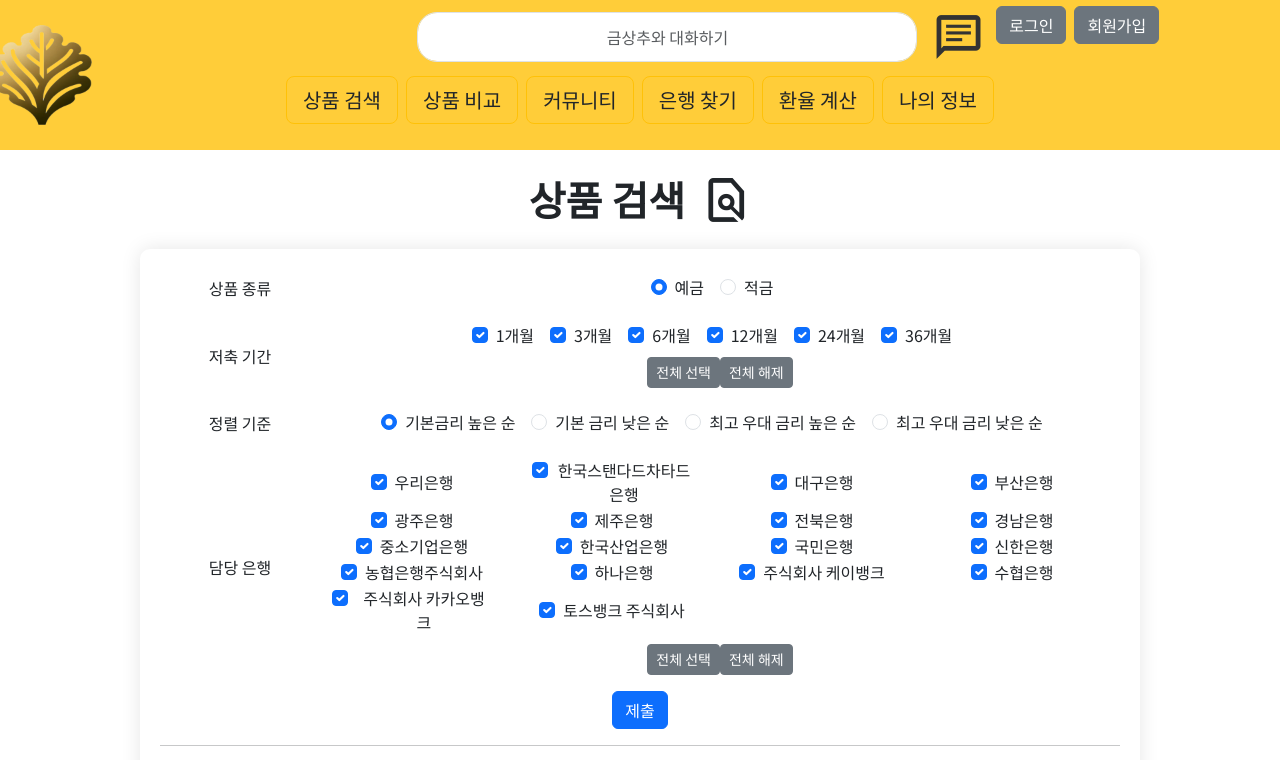
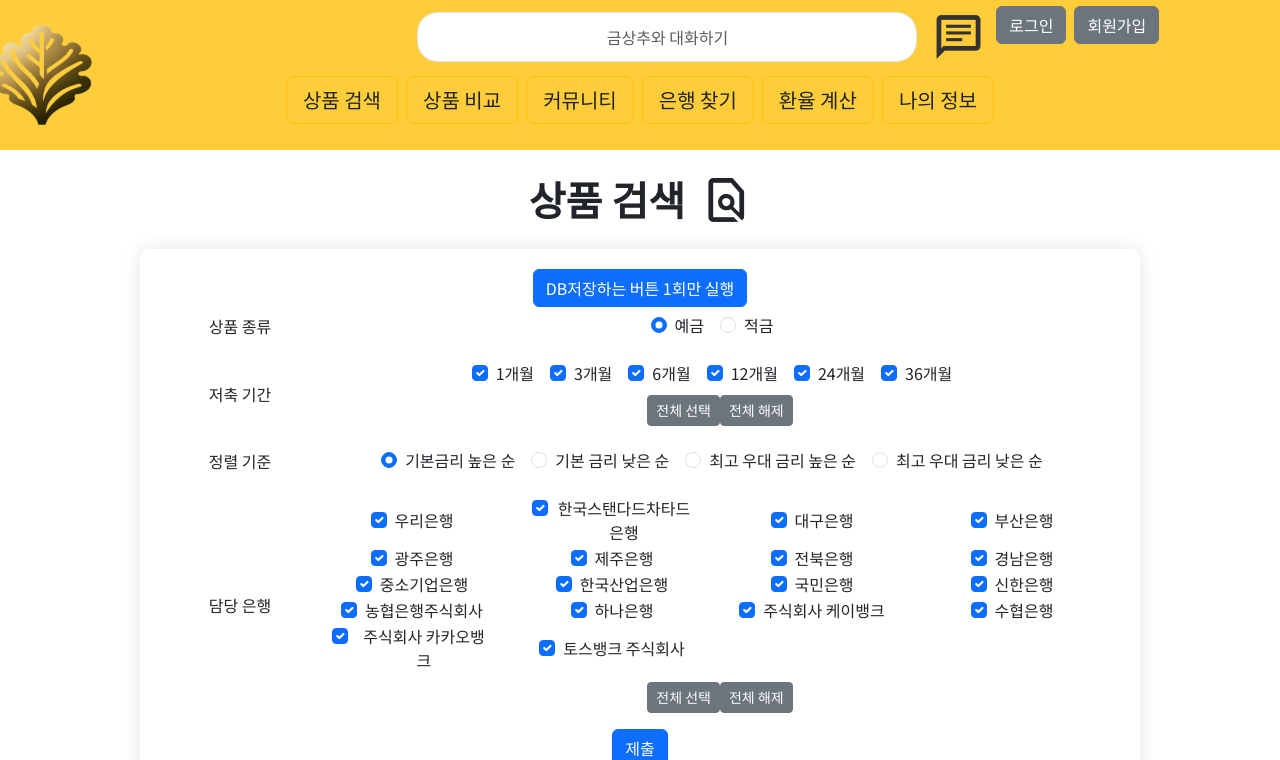
Before and after one commit to kimbok2/golden-lettuce, a Vue app in the folder front/: page /products in a window 1280 px wide. Shown: the top 760 px of the page. Built offline with nearby package versions, Linux system fonts and the light colour scheme.

Commit message:
DB 저장 버튼

```diff
--- a/front/src/views/ProductList/ProductSearchView.vue
+++ b/front/src/views/ProductList/ProductSearchView.vue
@@ -1,5 +1,8 @@
 <template>
   <div class="search-container">
+    <button @click="savedata" class="btn btn-primary">
+      DB저장하는 버튼 1회만 실행
+    </button>
     <div class="container">
       <form @submit.prevent="selectSort">
         <!-- 상품 종류 -->
```
